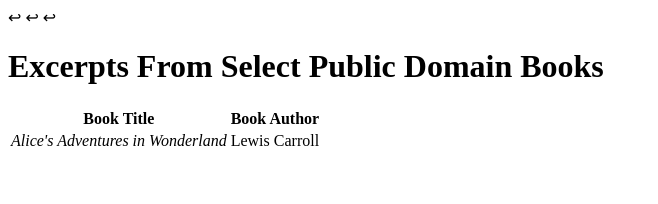
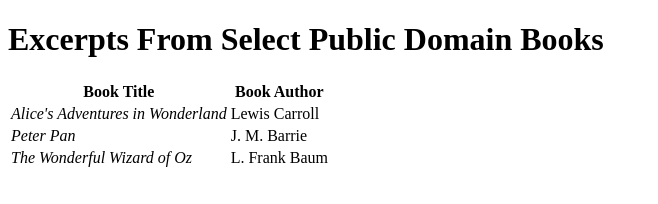
Before and after one commit to jolowu/Lab-3, a plain HTML site: page Index.html in a window 1280 px wide. Shown: the whole page, without its empty margins (0-658 px from the left). Drawn offline with Linux system fonts and the light colour scheme.

Commit message:
Closed Table

```diff
--- a/Index.html
+++ b/Index.html
@@ -1,8 +1,8 @@
-<!DOCTYPE html>↩
-<html lang="en">↩
+<!DOCTYPE html>
+<html lang="en">
 <head>
   <meta charset="UTF-8">
-  <title>Excerpts From Select Public Domain Books</title>↩
+  <title>Excerpts From Select Public Domain Books</title>
 </head>
 <body>
   <h1>Excerpts From Select Public Domain Books</h1>
@@ -19,13 +19,14 @@
         <td>Lewis Carroll</td>
       </tr>
       <tr>
-      <td></td>
-      <td></td>
+        <td><em>Peter Pan</em></td>
+        <td>J. M. Barrie</td>
       </tr>
       <tr>
-      <td></td>
-      <td></td>
+        <td><em>The Wonderful Wizard of Oz</em></td>
+        <td>L. Frank Baum</td>
       </tr>
     </tbody>
+  </table>
 </body>
 </html>
```
Lines whose indentation alone changed are shown as unchanged.
